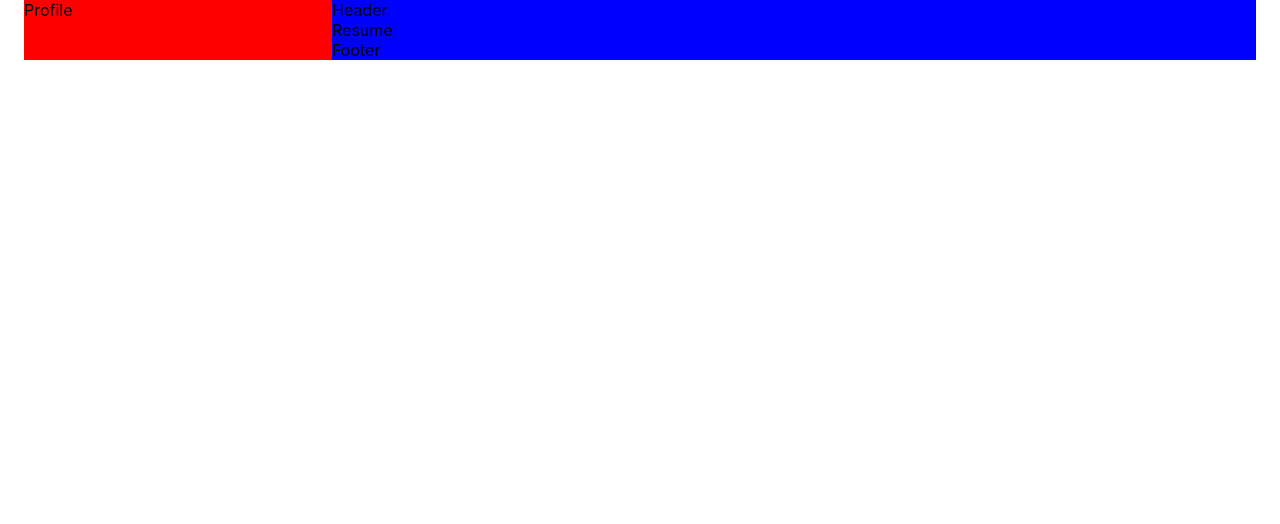
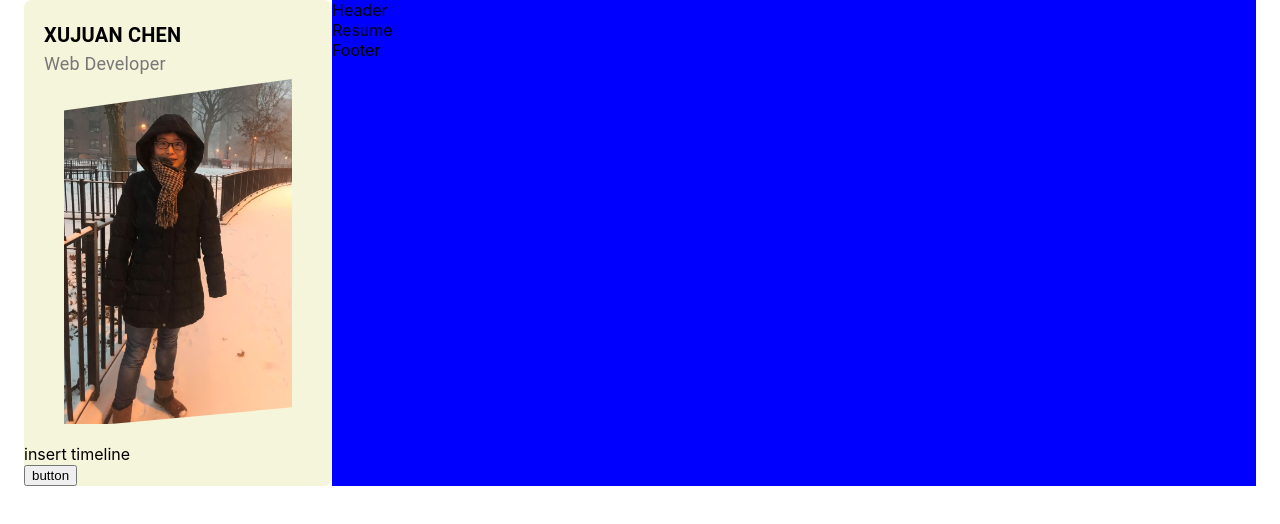
Before and after one commit to xujuanchen2020/resume, a React (Create React App) app: page / in a window 1280 px wide. Shown: the top 524 px of the page. Built offline with nearby package versions, Linux system fonts and the light colour scheme.

Commit message:
profile, image

```diff
--- a/src/App.js
+++ b/src/App.js
@@ -11,7 +11,7 @@
   return (
     <Container>
       <Grid container>
-        <Grid item xs={12} sm={12} md={4} lg ={3} style={{background:"red"}}>
+        <Grid item xs={12} sm={12} md={4} lg ={3}>
           <Profile/>
         </Grid>
         <Grid item xs style={{background:"blue"}}>
--- a/src/components/Profile/Profile.js
+++ b/src/components/Profile/Profile.js
@@ -1,9 +1,23 @@
 import React from 'react'
+import myImage from '../../images/image.jpeg'
+import {requirePropFactory, Typography} from '@material-ui/core'
+import './ProfileStyle.css'
 
 const Profile = () => {
     return (
-        <div>
-            Profile
+        <div className='profile container_shadow'>
+            <div className='profile_name'>
+                <Typography className='name'>Xujuan Chen</Typography>
+                <Typography className='title'>Web Developer</Typography>
+            </div>
+            <figure className='profile_image'>
+                <img src={myImage} alt='photo'/>
+            </figure>
+            <div className='profile_info'>
+                insert timeline
+                <br/>
+                <button>button</button>
+            </div>
         </div>
     )
 }
--- a/src/components/Profile/ProfileStyle.css
+++ b/src/components/Profile/ProfileStyle.css
@@ -0,0 +1,32 @@
+.profile{
+    background-color: beige;
+    border-radius: 8px;
+    width: 100%;
+    display: inline-block;
+}
+
+.profile_name {
+    line-height: 18px;
+    padding: 20px;
+}
+
+.profile_name .name {
+text-transform: uppercase;
+font-size: 20px;
+font-weight: bold;
+}
+
+.profile_name .title {
+    font-size: 18px;
+    color: #777;
+}
+
+.profile_image {
+    margin-top: -18px;
+    -webkit-clip-path: polygon(0 9%, 100% 0, 100% 94%, 0% 100%);
+    clip-path: polygon(0 9%, 100% 0, 100% 94%, 0% 100%);
+}
+
+.profile_image img {
+    width: 100%;
+}
```
Also changed, not shown: src/images/image.jpeg (added), src/images/img.jpg (added).
